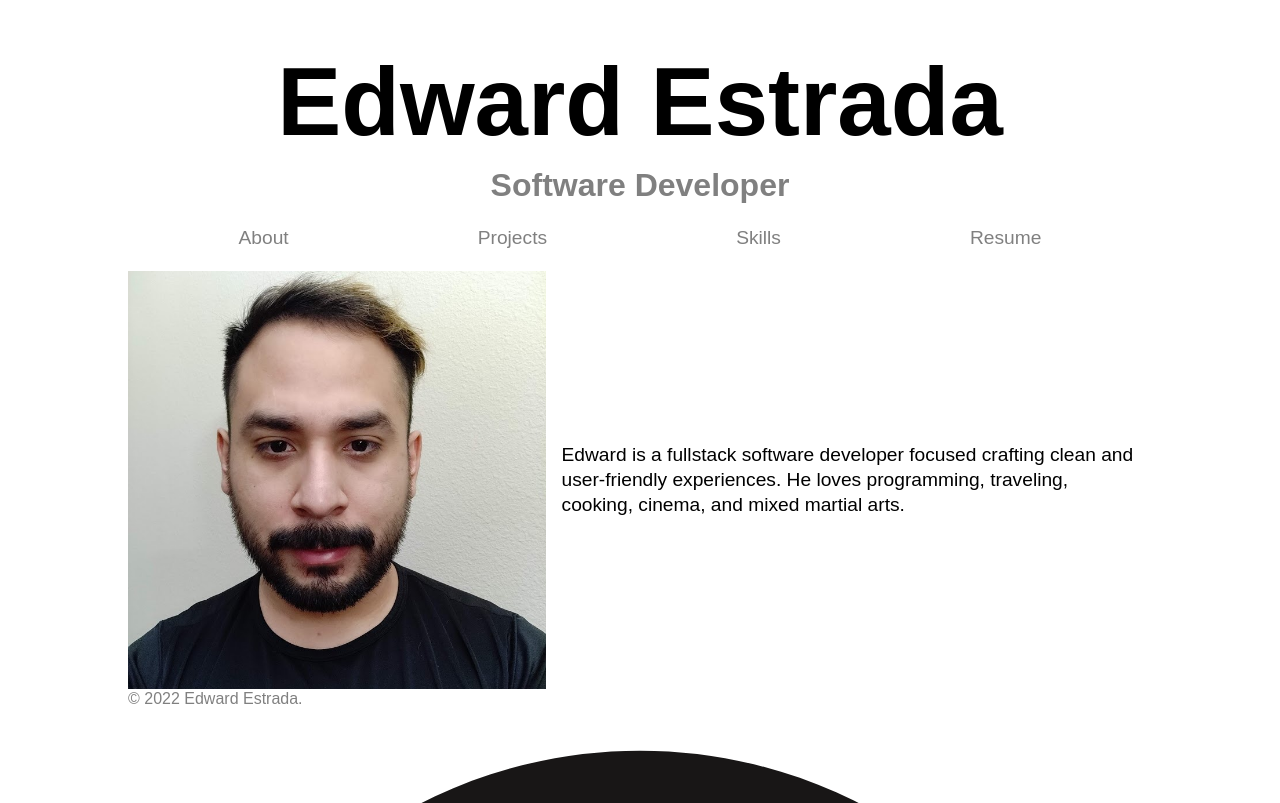
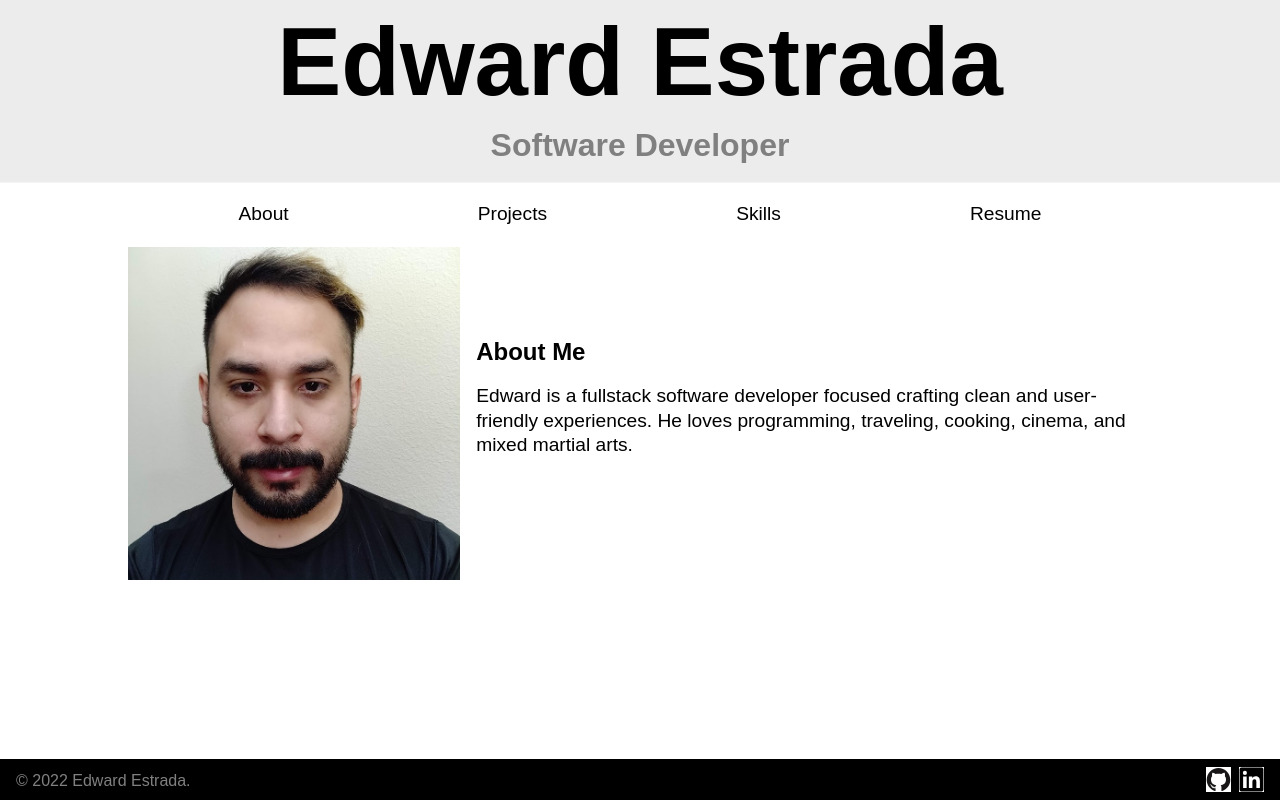
Before and after one commit to EdwardEJ/my-portfolio, a Gatsby site: page / in a window 1280 px wide. Shown: the top 803 px of the page. Built offline with nearby package versions, Linux system fonts and the light colour scheme; Gatsby itself is replaced by a stand-in of ours.

Commit message:
minor css changes

```diff
--- a/src/components/aboutMe.js
+++ b/src/components/aboutMe.js
@@ -7,11 +7,14 @@ export default function AboutMe() {
 			<div className='about-me-img-container'>
 				<img className='aboutMePhoto' src={aboutMePhoto} alt='About Me' />
 			</div>
-			<p>
-				Edward is a fullstack software developer focused crafting clean and
-				user-friendly experiences. He loves programming, traveling, cooking,
-				cinema, and mixed martial arts.
-			</p>
+			<div className='about-me-container'>
+				<h3>About Me</h3>
+				<p>
+					Edward is a fullstack software developer focused crafting clean and
+					user-friendly experiences. He loves programming, traveling, cooking,
+					cinema, and mixed martial arts.
+				</p>
+			</div>
 		</section>
 	);
 }
--- a/src/components/footer.js
+++ b/src/components/footer.js
@@ -4,8 +4,8 @@ import LinkedInIcon from '../images/linkedin-plain.svg';
 
 export default function Footer() {
 	return (
-		<div className='footer' id='copyright'>
-			<div className='container'>
+		<footer className='footer' id='copyright'>
+			<div className='footer-container'>
 				<div className='col span_5'>
 					<p>© 2022 Edward Estrada. </p>
 				</div>
@@ -16,23 +16,15 @@ export default function Footer() {
 							<a target='_blank' href='https://github.com/edwardej'>
 								<img src={GitHubIcon} />
 							</a>
-						</li>{' '}
+						</li>
 						<li>
 							<a target='_blank' href='https://www.linkedin.com/in/ed-estrada/'>
 								<img src={LinkedInIcon} />
 							</a>
-						</li>{' '}
-						<li>
-							<a
-								target='_blank'
-								href='http://stackoverflow.com/users/1757401/josue-espinosa'
-							>
-								<i className='fa fa-stackexchange'></i>
-							</a>
-						</li>{' '}
+						</li>
 					</ul>
 				</div>
 			</div>
-		</div>
+		</footer>
 	);
 }
--- a/src/components/navbar.js
+++ b/src/components/navbar.js
@@ -9,7 +9,7 @@ export default function Navbar() {
 
 	return (
 		<header className={`header ${animateMenu ? 'nav-open' : ''}`}>
-			<div className='header-container'>
+			<div className='header-container full-bleed'>
 				<h1>Edward Estrada</h1>
 				<h2>Software Developer</h2>
 			</div>
--- a/src/pages/index.js
+++ b/src/pages/index.js
@@ -7,8 +7,10 @@ import '../scss/styles.scss';
 const IndexPage = () => {
 	return (
 		<>
-			<Navbar />
-			<AboutMe />
+			<main>
+				<Navbar />
+				<AboutMe />
+			</main>
 			<Footer />
 		</>
 	);
--- a/src/scss/_aboutMe.scss
+++ b/src/scss/_aboutMe.scss
@@ -7,12 +7,23 @@
 		flex-direction: row;
 	}
 
+	h3 {
+		color: black;
+	}
+
+	&-container {
+		display: flex;
+		flex-direction: column;
+		padding: 1rem;
+		gap: 1rem 0;
+		margin-bottom: 2rem;
+	}
+
 	&-img-container {
 		display: flex;
 	}
 	p {
 		font-size: 1.2rem;
-		padding: 1rem;
 		color: black;
 		@media #{$mq-620-up} {
 			width: fit-content;
--- a/src/scss/_footer.scss
+++ b/src/scss/_footer.scss
@@ -1,9 +1,31 @@
 .footer {
+	position: fixed;
+	bottom: 0;
+	right: 0;
+	left: 0;
+	padding: 0.5rem 1rem;
+	background-color: black;
+	&-container {
+		display: flex;
+		justify-content: space-between;
+		align-items: end;
+		background-color: black;
+	}
+
 	&-social-container {
 		display: flex;
 	}
-
 	&-social-links {
 		display: flex;
+		gap: 0 0.5rem;
+
+		a {
+			display: flex;
+			img {
+				background: white;
+				height: 25px;
+				width: 25px;
+			}
+		}
 	}
 }
--- a/src/scss/_global.scss
+++ b/src/scss/_global.scss
@@ -109,7 +109,7 @@ body {
 	color: gray;
 
 	@media #{$mq-1000-up} {
-		padding: 1.5rem;
+		padding: 0 1.5rem;
 		width: 80%;
 		margin: auto;
 	}
--- a/src/scss/_header.scss
+++ b/src/scss/_header.scss
@@ -3,7 +3,7 @@
 .header {
 	display: flex;
 	justify-content: space-between;
-	padding: 1rem;
+	padding: 0 1rem;
 	@media #{$mq-620-up} {
 		flex-direction: column;
 	}
@@ -15,8 +15,17 @@
 	}
 
 	&-container {
+		background-color: #5555551c;
 		@media #{$mq-620-up} {
 			text-align: center;
+		}
+		&.full-bleed {
+			box-shadow: 0 0 0 100vmax #5555551c;
+			clip-path: inset(0 -100vmax);
+		}
+
+		h2 {
+			margin-bottom: 1rem;
 		}
 	}
 
@@ -37,10 +46,11 @@
 			margin-top: 0.25rem;
 			position: absolute;
 			right: 0;
+			color: black;
 			@media #{$mq-620-up} {
 				flex-direction: row;
 				position: inherit;
-				margin-top: 1rem;
+				margin: 1rem 0;
 				justify-content: space-around;
 			}
 			@media #{$mq-620-down} {
--- a/src/scss/styles.scss
+++ b/src/scss/styles.scss
@@ -5,3 +5,4 @@
 @import 'header';
 @import 'nav';
 @import 'aboutMe';
+@import 'footer';
```
